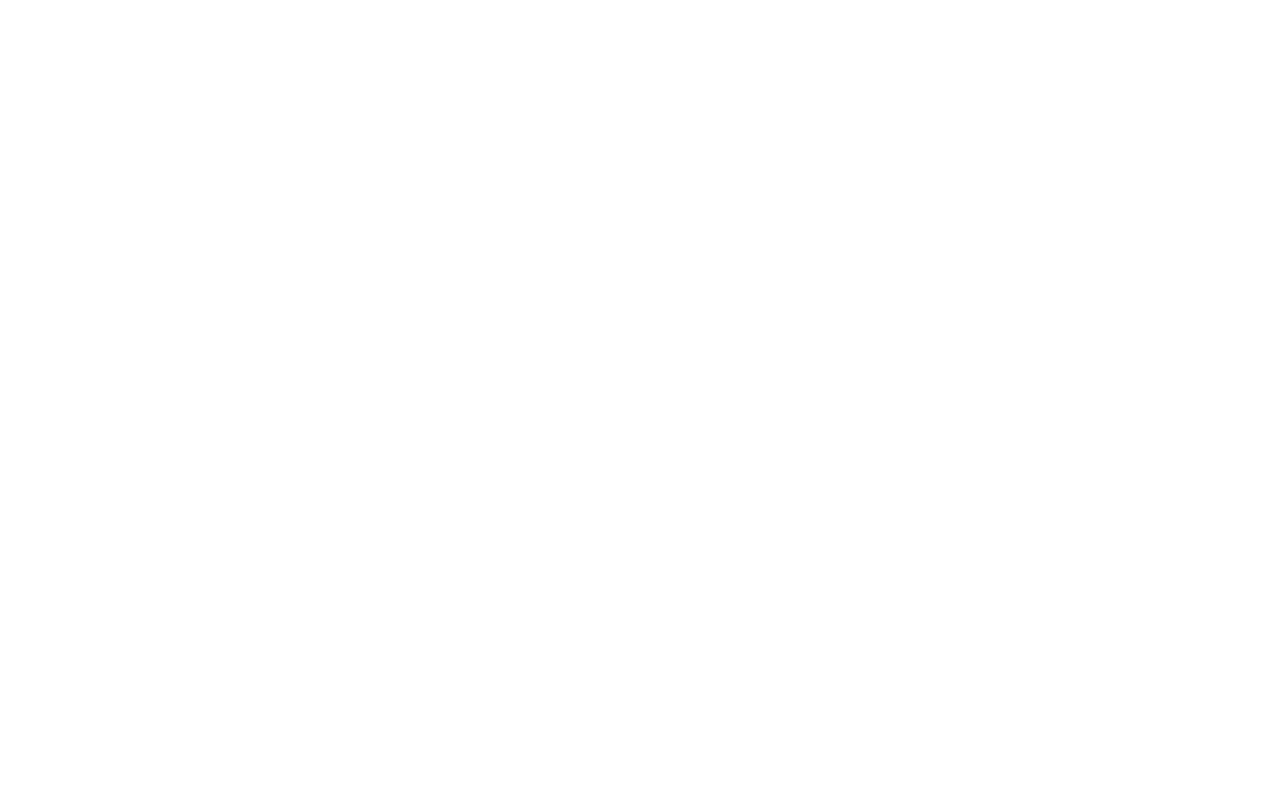
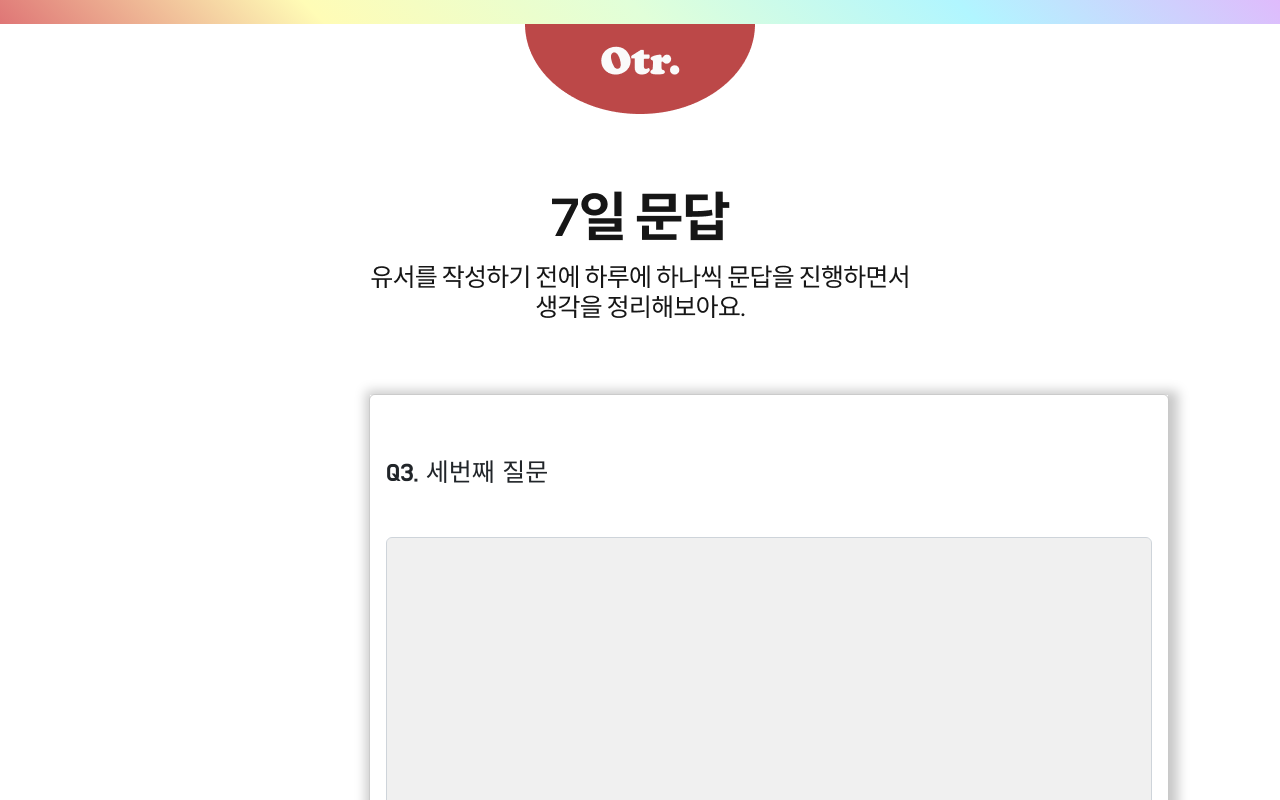
Before and after one commit to Likelion-at-SMWU-10th/OTR_client, a React (Create React App) app: page /daythree in a window 1280 px wide. Before the commit this address had no page. Shown: the top 800 px of the page. Built offline with nearby package versions, Linux system fonts and the light colour scheme.

Commit message:
3일차 페이지 제작 완료

```diff
--- a/src/App.jsx
+++ b/src/App.jsx
@@ -8,6 +8,7 @@
 import LoginPage from './pages/LoginPage';
 import DayOne from './pages/DayOne';
 import DayTwo from './pages/DayTwo';
+import DayThree from './pages/DayThree';
 
 class App extends Component {
   render() {
@@ -20,6 +21,7 @@
         <Route path="/login" element={<LoginPage/>}></Route>
         <Route path="/dayone" element={<DayOne/>}></Route>
         <Route path="/daytwo" element={<DayTwo/>}></Route>
+        <Route path="/daythree" element={<DayThree/>}></Route>
       </Routes>
       </>
     );
--- /dev/null
+++ b/src/pages/DayThree.jsx
@@ -0,0 +1,21 @@
+import React from 'react';
+import { Link } from 'react-router-dom';
+import Header from './components/Header';
+import SevenDaysNotice from './pageimg/SevenDaysNotice.png';
+import './DayOne.css';
+import DayThreeCard from './components/DayThreeCard';
+
+const DayThree = () => {
+    return (
+        <>
+        <Header/>
+        <br/><br/><br/>
+        <div class="notice"><img alt="notice"src={SevenDaysNotice} /></div>
+        <br/><br/><br/>
+        <DayThreeCard/>
+        <br/><br/><br/>
+        </>
+    );
+};
+
+export default DayThree;
--- /dev/null
+++ b/src/pages/components/DayThreeCard.jsx
@@ -0,0 +1,29 @@
+import Card from 'react-bootstrap/Card';
+import './DayOneCard.css';
+import 'bootstrap/dist/css/bootstrap.min.css';
+import AnswerBox from './AnswerBox';
+
+function DayThreeCard() {
+  return (
+    <>
+    <div className="QuestionCard">
+    <Card style={{ width: '800px'}}>
+      <Card.Body className="QuestionBox">
+        <br/><br/>
+        <Card.Title>
+            <div className= "title" >
+            Q3. 세번째 질문
+            </div>
+            <br/><br/>
+            <div className= "answer">
+            <AnswerBox/>
+            </div>
+        </Card.Title>
+      </Card.Body>
+    </Card>
+    </div>
+    </>
+  );
+}
+
+export default DayThreeCard;
```
